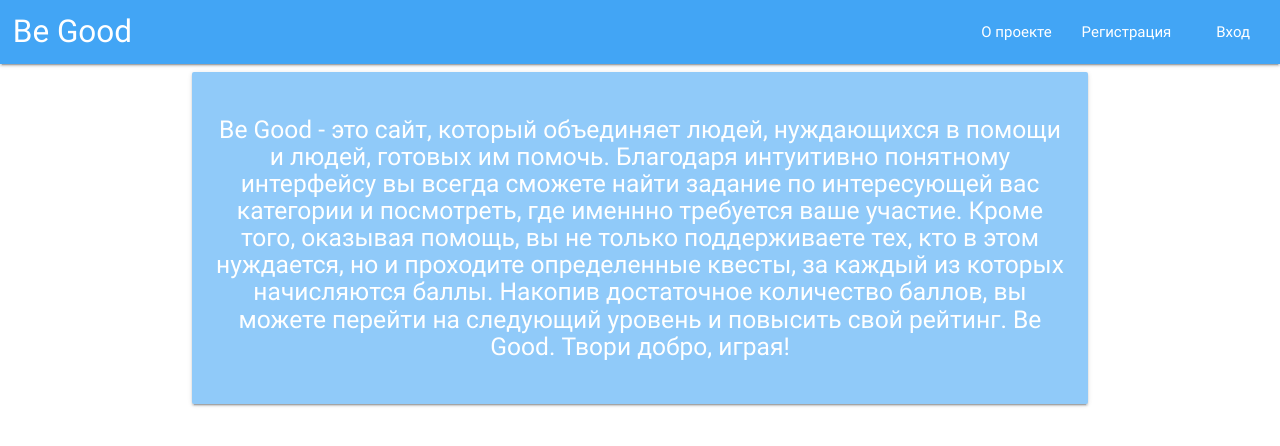
After one commit to Regulknight/FFL, a Flask app: page /info in a window 1280 px wide. The commit adds this page. Shown: the top 446 px of the page. Run offline with Flask 2, Linux system fonts and the light colour scheme; some libraries are stand-ins or nearby versions.

Commit message:
Project Info

```diff
--- a/main.py
+++ b/main.py
@@ -155,6 +155,9 @@ def img(path):
 def fonts(path):
     return send_from_directory("fonts", path)
 
+@app.route("/info")
+def info():
+    return render_template("info.html")
 
 def check_auth(username, password):
     for u in users:
--- /dev/null
+++ b/templates/info.html
@@ -0,0 +1,32 @@
+<!DOCTYPE html>
+<html lang="en">
+<head>
+    <meta http-equiv="Content-Type" content="text/html; charset=UTF-8"/>
+    <meta name="viewport" content="width=device-width, initial-scale=1, maximum-scale=1.0, user-scalable=no"/>
+    <title>О проекте</title>
+    <!-- CSS  -->
+    <link href="https://fonts.googleapis.com/icon?family=Material+Icons" rel="stylesheet">
+  <link href="../css/materialize.css" type="text/css" rel="stylesheet" media="screen,projection"/>
+    <script type="text/javascript" src="https://code.jquery.com/jquery-2.1.1.min.js"></script>
+    <script type="text/javascript" src="../js/materialize.min.js"></script>
+
+</head>
+<body>
+    {% include 'nav.html' %}
+        <div class="container">
+            <div class = "card-panel fixed blue lighten-3">
+                <font color="white"><h5><p align="center">
+                    Be Good - это сайт, который объединяет людей, нуждающихся в помощи и людей, готовых им помочь.
+                    Благодаря интуитивно понятному интерфейсу вы всегда сможете найти задание по интересующей вас категории
+                    и посмотреть, где именнно требуется ваше участие. Кроме того, оказывая помощь, вы не только поддерживаете тех,
+                    кто в этом нуждается, но и проходите определенные квесты, за каждый из которых начисляются баллы. Накопив достаточное
+                    количество баллов, вы можете перейти на следующий уровень и повысить свой рейтинг.
+                    Be Good. Твори добро, играя!
+                </p></h5></font>
+
+                </p>
+            </div>
+        </div>
+
+</body>
+</html>
--- a/templates/nav.html
+++ b/templates/nav.html
@@ -2,6 +2,7 @@
     <div class="nav-wrapper blue lighten-1">
       <a href="/" class="brand-logo" style="padding-left: 1%">Be Good</a>
       <ul id="nav-mobile" class="right hide-on-med-and-down">
+          <li><a href="/info"  >О проекте</a></li>
                 {%if current_user.is_authenticated %}
                     <li><progress style="-webkit-appearance: progress-bar" value="{{current_user.exp}}" max="100"></progress></li>
                     <li><a href="/profile" >{{current_user.s_name}} {{current_user.name}}</a></li>
```
